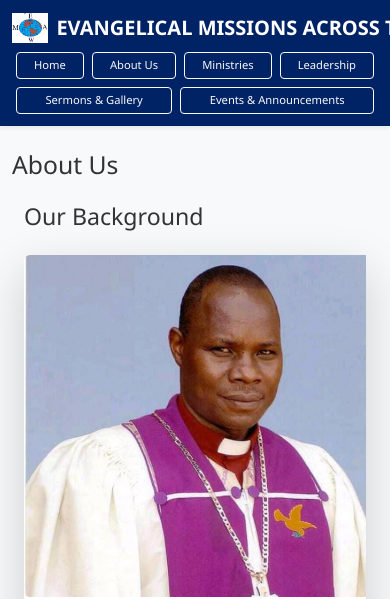
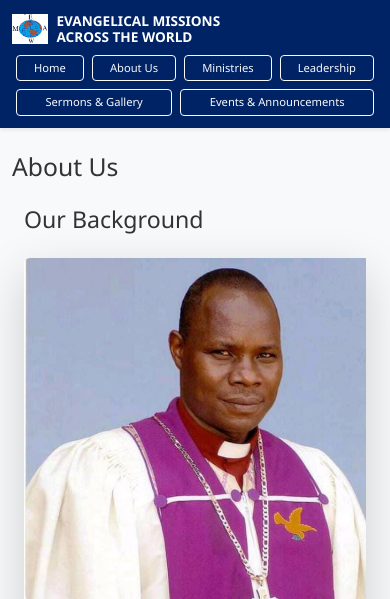
Before and after one commit to Fickey123/emaw_website, a Flask app: page /about in a window 390 px wide; the page is wider, and only the part inside the window is pictured. Shown: the top 599 px of that part. Run offline with Flask 3, Linux system fonts and the light colour scheme; some libraries are stand-ins or nearby versions.

Commit message:
modify templates/base.html

```diff
--- a/templates/base.html
+++ b/templates/base.html
@@ -31,6 +31,19 @@
           justify-content: flex-end;
         }
       }
+      .navbar-brand {
+        white-space: normal !important; /* Allow wrapping */
+        font-size: 1rem;                /* Reduce font size on small screens */
+        max-width: 70vw;                /* Prevent it from exceeding viewport */
+        line-height: 1.2;
+      }
+
+      @media (max-width: 576px) {
+        .navbar-brand {
+          font-size: 0.85rem;
+          max-width: 60vw;
+        }
+      }
     </style>
   </head>
   <body style="background-color: #f8f9fa;">
@@ -41,7 +54,7 @@
         <!-- Navbar Brand -->
         <div class="navbar-brand fw-bold d-flex align-items-center">
           <img src="{{ url_for('static', filename='images/logo.jpg') }}" alt="EMAW Logo" style="height: 30px; margin-right: 8px;">
-          EVANGELICAL MISSIONS ACROSS THE WORLD
+          <span>EVANGELICAL MISSIONS ACROSS THE WORLD</span>
         </div>
 
         <!-- Navbar Buttons -->
```
